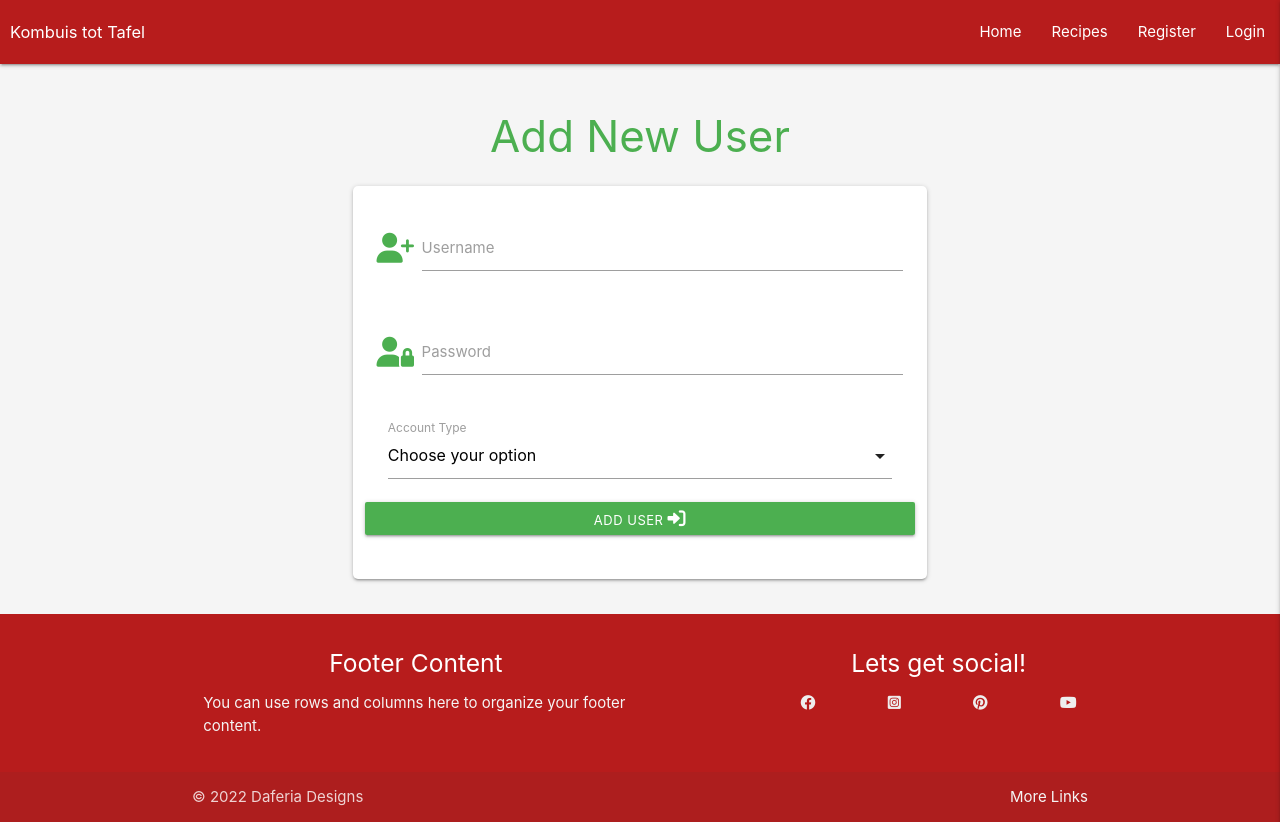
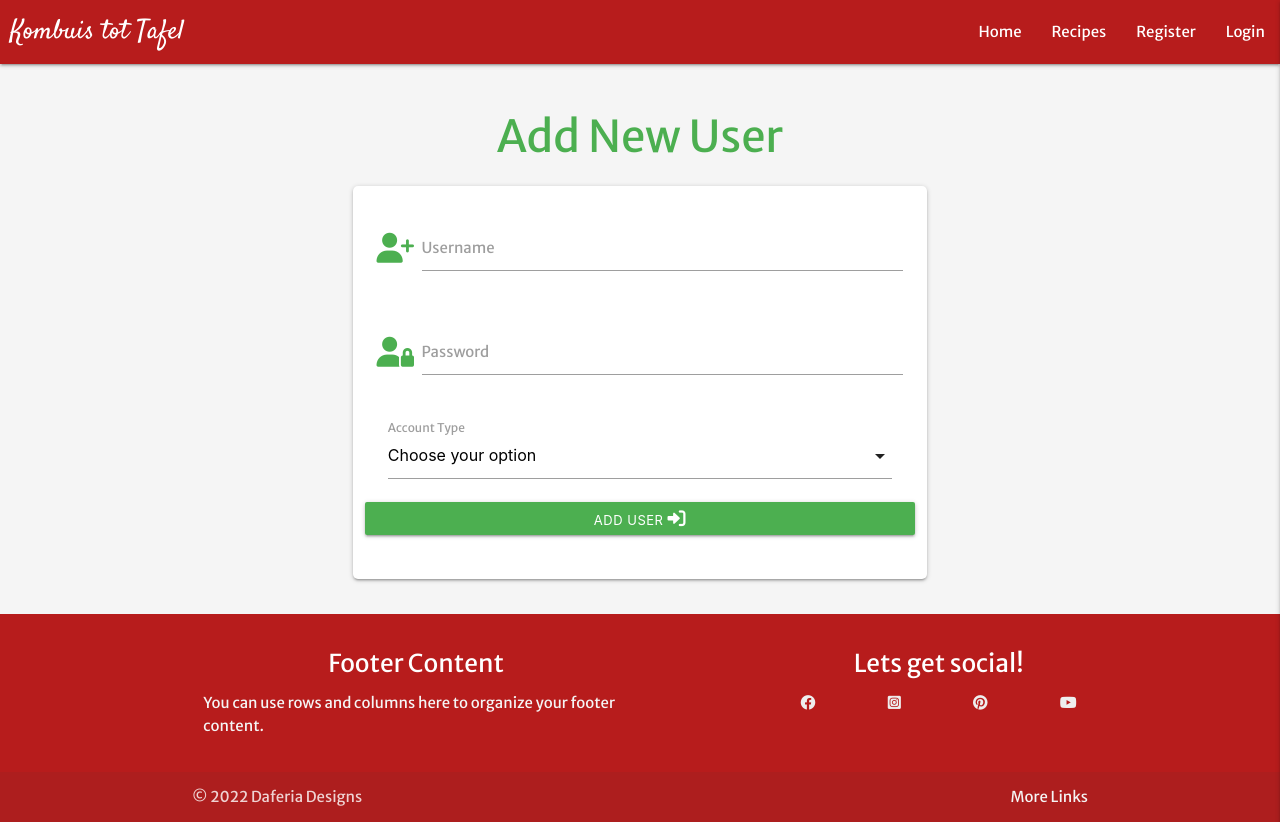
Before and after one commit to Daferia/kombuisTotTafel, a Flask app: page /add_new_user in a window 1280 px wide. Run offline with Flask 2, Linux system fonts and the light colour scheme; some libraries are stand-ins or nearby versions.

Commit message:
adding some styling to base and css

```diff
--- a/kombuistottafel/static/css/style.css
+++ b/kombuistottafel/static/css/style.css
@@ -1,8 +1,15 @@
+@import url('https://fonts.googleapis.com/css2?family=Merriweather+Sans:wght@300;400;700&family=Satisfy&display=swap');
+
 body {
    background-color: whitesmoke;
+   font-family: 'Merriweather Sans', sans-serif;
    display: flex;
    min-height: 100vh;
    flex-direction: column;}
+
+nav .brand-logo{
+   font-size: 1.8rem !important;
+   font-family: 'Satisfy', cursive;}
 
 main {
    flex: 1 0 auto;
--- a/kombuistottafel/templates/base.html
+++ b/kombuistottafel/templates/base.html
@@ -20,7 +20,7 @@
             <nav>
                 <div class="nav-wrapper red darken-4">
                     <a href="{{ url_for('home') }}" class="brand-logo">Kombuis tot Tafel</a>
-                    <a href="#" data-target="mobile-demo" class="sidenav-trigger right"><i class="fas fa-bars"></i></a></a>
+                    <a href="#" data-target="mobile-demo" class="sidenav-trigger right"><i class="fas fa-bars"></i></a>
                     <ul class="right hide-on-med-and-down">
                         <li><a href="{{ url_for('home') }}">Home</a></li>
                         <li><a href="{{ url_for('recipes') }}">Recipes</a></li>
```
